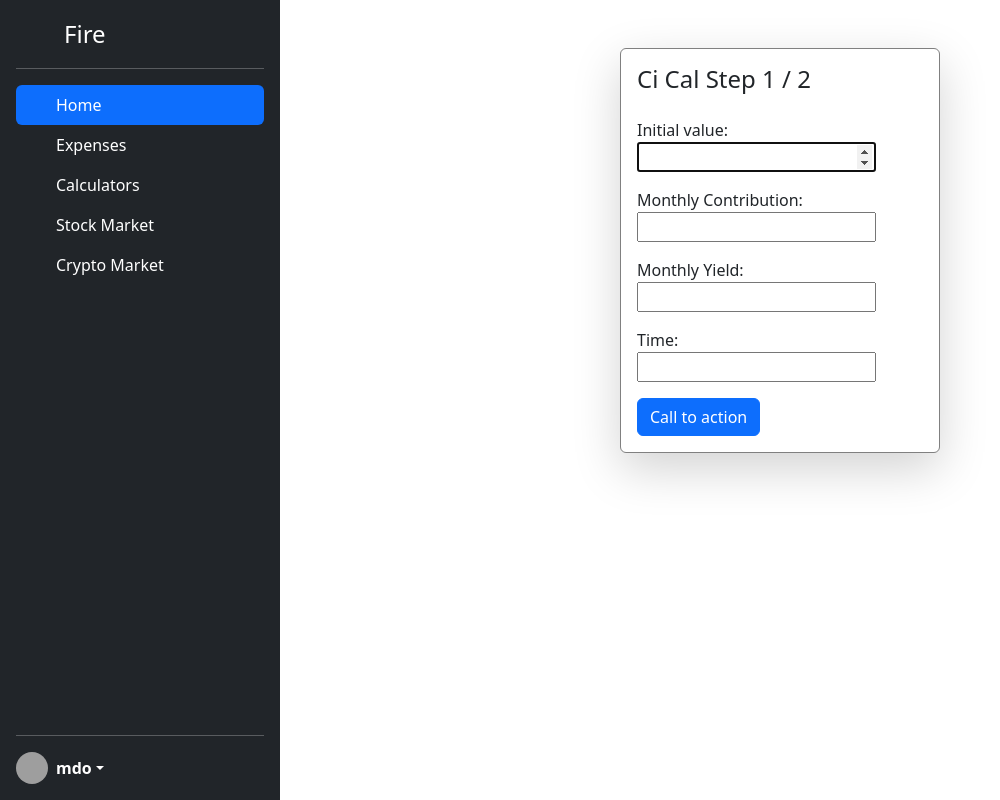
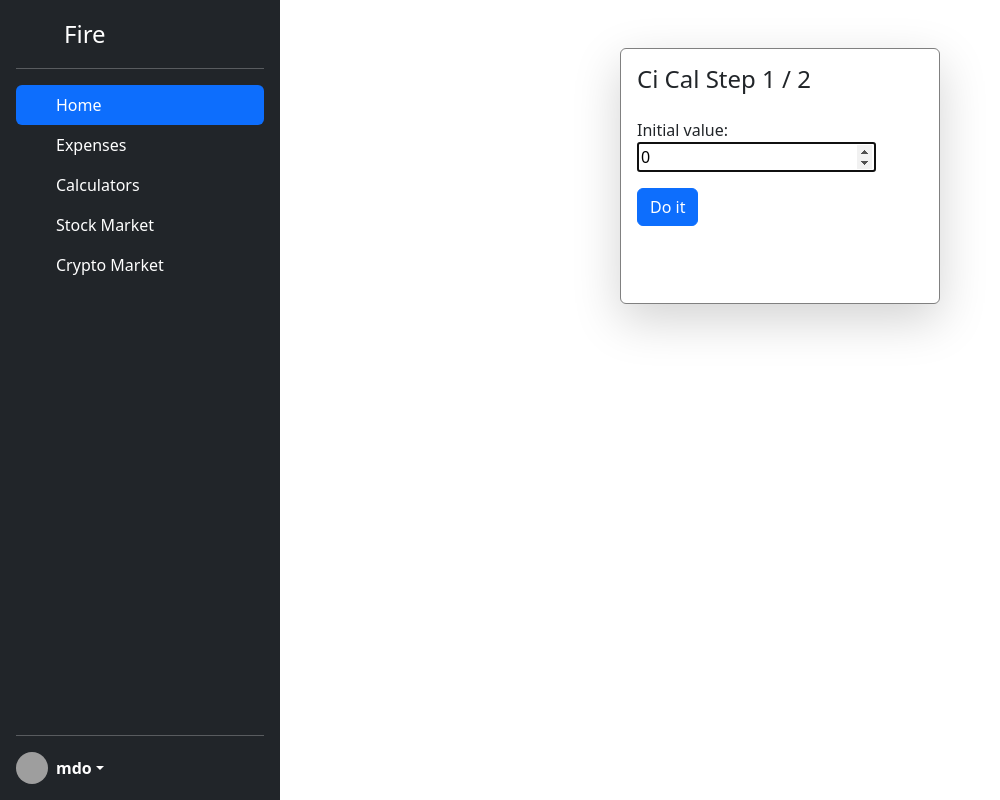
Before and after one commit to danielflorencio/fire-desktop, a React (Vite) app: page /CompoundInterestCalculator in a window 1280 px wide. Shown: the whole page, without its empty margins (0-1000 px from the left). Built offline with nearby package versions, Linux system fonts and the light colour scheme; grey boxes are pictures that could not be loaded.

Commit message:
improved the code

```diff
--- a/src/App.tsx
+++ b/src/App.tsx
@@ -1,4 +1,3 @@
-import { Button } from 'react-bootstrap';
 import './App.css'
 import Sidebar from './components/Sidebar/Sidebar';
 import CiCalculator from './components/CiCalc/CiCalc';
--- a/src/components/CiCalc/CiCalc.tsx
+++ b/src/components/CiCalc/CiCalc.tsx
@@ -1,28 +1,39 @@
 import { useState, ChangeEvent, FC, FormEvent } from "react"
 import { useMultiStepForm } from "../../customHooks/useMultiStepForm";
-import Button from "../Button/Button"
 import CiGraph from '../AnswerGraph/CiGraph'
-import { Next } from "react-bootstrap/esm/PageItem";
-
-// Stopped the class at 9:30
 
 type FormData = {
-    initialAmount: number,
-    monthlyInvestment: number
+    initialAmount?: number,
+    monthlyInvestment?: number,
+    howLongM?: number,
+    result?: number
 }
 
 const INITIAL_DATA: FormData = {
     initialAmount: 0,
-    monthlyInvestment: 0
+    monthlyInvestment: 0,
+    howLongM: 0,
+    result: 0
 }
 
-export default function CiCalculator({initialAmount}: FormData){
+
+
+
+// export default function CiCalculator({initialAmount}: FormData){
+export default function CiCalculator(){
+
     const [data, setData] = useState(INITIAL_DATA)
+
+    // const [result, setResult] = useState(0)
+    // const [howLong, sethowLong] = useState(0)
+
+
     function updateFields(fields: Partial<FormData>){ // The Partial type allows you to use only a partial version of another certain type.
         setData(prev => {
-            return { ...prev, fields} // This function takes the previous data from the last field render and overrides that data with the new data.
+            return { ...prev, ...fields} // This function takes the previous data from the last field render and overrides that data with the new data.
         })
     }
+
     const { steps, currentStepIndex, step, isAnswerStep, back, next } = useMultiStepForm([
     <CiForm {...data} updateFields={updateFields}/>,
     <CiGraph {...data}/>]) // Passing the data to all components
@@ -30,45 +41,61 @@ export default function CiCalculator({initialAmount}: FormData){
 
     function handleSubmit(e: FormEvent){
         e.preventDefault()
+
+        setData()
+        // console.log(INITIAL_DATA.initialAmount)
+        // setResult((INITIAL_DATA.initialAmount)*howLong)
+
+
         next()
+    }
+
+    function handleSimulation(e: FormEvent){
+        e.preventDefault()
     }
 
     return(
         <div className='box-content-container shadow-lg p-3 mb-5 bg-white rounded'>
             <h4>Ci Cal Step {currentStepIndex + 1} / {steps.length}</h4>
-            {/* {step} */}
+            {currentStepIndex === 0 ? (
             <form onSubmit={handleSubmit}>
-                <label>Initial value: <input type='number' autoFocus required></input></label>
-                <label>Monthly Contribution: <input type='number' required></input></label>
-                <label>Monthly Yield: <input type='number' required></input></label>
-                <label>Time: <input type='number' required></input></label>
-                <button type='submit' className="btn btn-primary">Call to action</button>
+                {step}
+                <button className='btn btn-primary' type='submit'>Do it</button>
             </form>
-            {isAnswerStep && <button onClick={back}>New Simulation</button>}
+            ) : (
+                <>
+                {step}
+                <button className='btn btn-primary' onClick={back}>return</button>
+                </>
+                )
+
+            }
         </div>
     )
 }
 
 
 type SimulationData = {
-    initialAmount: number,
-    monthlyInvestment: number
+    initialAmount?: number,
+    monthlyInvestment?: number,
+    howLongM?: 0,
+    result?: 0
 }
 
-type SimulationFormProps = SimulationData & {
+export type SimulationFormProps = SimulationData & {
     updateFields: (fields: Partial<SimulationData>) => void
 }
 
-function CiForm({initialAmount, updateFields} : SimulationFormProps){
+export function CiForm({initialAmount, updateFields} : SimulationFormProps){
 
     return(
-        <form onSubmit={handleSubmit}>
-            <label>Initial value: <input type='number' value={initialAmount} autoFocus required></input></label>
-            {/* <label>Monthly Contribution: <input type='number' required></input></label>
-            <label>Monthly Yield: <input type='number' required></input></label>
-            <label>Time: <input type='number' required></input></label> */}
-            <button type='submit' className="btn btn-primary">Call to action</button>
-        </form>
+        <label>Initial value: <input
+        type='number'
+        value={initialAmount}
+        onChange={e => updateFields({ initialAmount: e.target.valueAsNumber })}
+        autoFocus
+        required></input></label>
+         // <button type='submit' className="btn btn-primary">Call to action</button>
     )
 }
 
@@ -92,6 +119,37 @@ export const Answer: FC<Props> = ({result, months}) => {
         </div>
     )
 }
+
+
+
+
+
+
+
+
+
+
+
+
+
+
+
+
+
+
+
+
+
+
+
+
+
+
+
+
+
+
+
 
 // function CiForm({initialAmount} : SimulationFormProps){
 
--- a/src/components/ExpenseTracker/ExpenseTracker.tsx
+++ b/src/components/ExpenseTracker/ExpenseTracker.tsx
@@ -1,3 +1,21 @@
+import { Expense } from '../../types/expense'
+import { Category } from '../../types/category'
+import { categories } from '../../data/categories'
+import { expenses } from '../../data/expenses'
+import { useState } from 'react'
+import { getCurrentMonth } from '../../helpers/dateFilter'
 export default function ExpenseTracker(){
-    return <h1>Expense Tracker</h1>
+    const [list, setList] = useState<Expense[]>(expenses);
+
+    // Since my 'expenses' data has already been type set, my state is automatically type set.
+    // The <Expense[]> code explicitly tells the code that the list state is an Array of 'Expense'
+    // It is not necessary because what i said two lines ago, but it might improve code readability.
+
+    const [currentMonth, setCurrentMonth] = useState(getCurrentMonth());
+
+    return
+    <>
+        <h1>Expense Tracker</h1>
+
+    </>
 }
--- a/src/customHooks/useMultiStepForm.ts
+++ b/src/customHooks/useMultiStepForm.ts
@@ -21,7 +21,7 @@ export function useMultiStepForm(steps: ReactElement[]){
     }
     function back(){
         setCurrentStepIndex(i => {
-            if (i <= steps.length) return i // verify later if the logic is working
+            if (i <= steps.length) return i - 1 // verify later if the logic is working
             return i - 1
         })
     }
```
Also changed, not shown: public/TutorialNotationsOnTs.txt.
